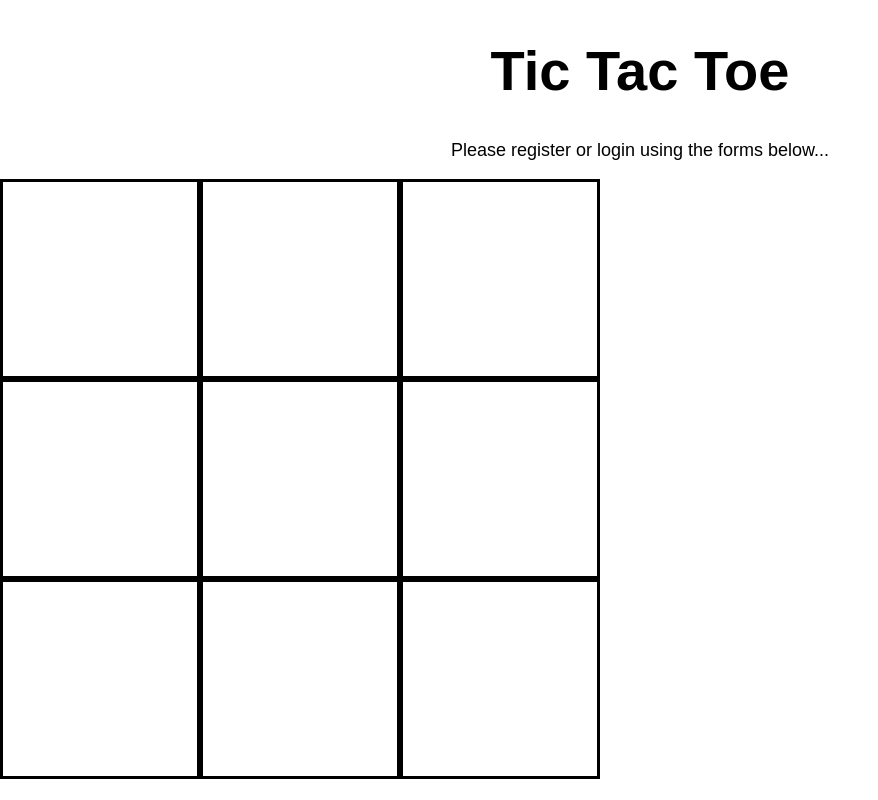
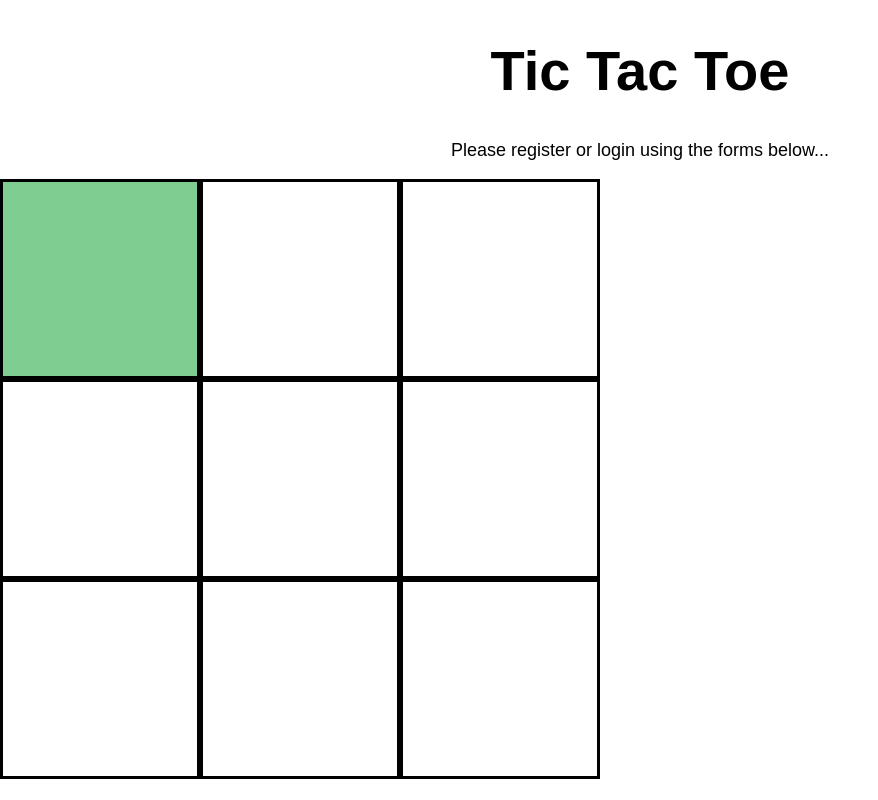
Before and after one commit to GiantSlayer1913/simple-react, a React (Create React App) app: page / in a window 1280 px wide. In both pictures the pointer is over the element 100 px from the left and 279 px from the top of the page. Shown: the whole page, without its empty margins (0-878 px from the left). Built offline with nearby package versions, Linux system fonts and the light colour scheme.

Commit message:
Created heroku app

```diff
--- a/src/App.css
+++ b/src/App.css
@@ -55,4 +55,5 @@
 
 .square:hover {
   cursor: pointer;
+  background-color: #80cd92;
 }
```
